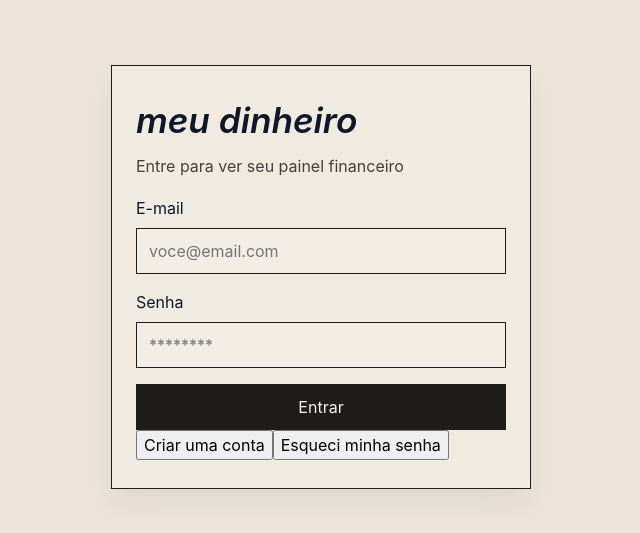
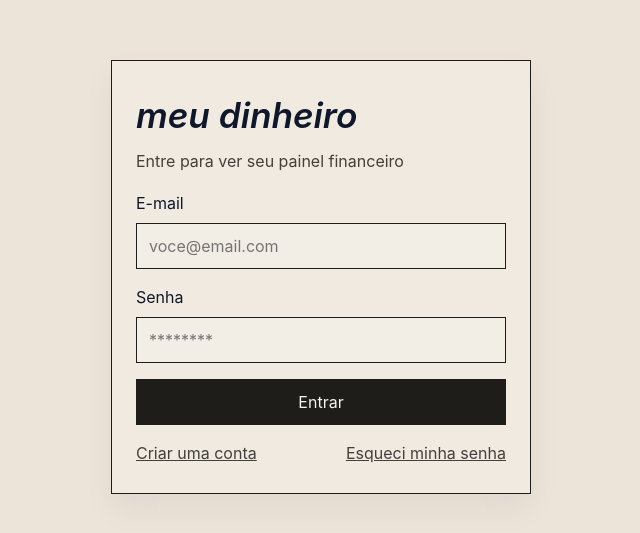
Before and after one commit to ricardomantuan/Financeiro---Pessoal, a React (Vite) app: page / in a window 1280 px wide. Shown: the part 123-656 px from the top of the page, without its empty margins (319-959 px from the left). Built offline with nearby package versions, Linux system fonts and the light colour scheme.

Commit message:
Completa recuperacao de senha

```diff
--- a/src/App.css
+++ b/src/App.css
@@ -44,6 +44,29 @@
 
 .auth-button {
   margin-top: 6px;
+}
+
+.auth-message {
+  border-left: 3px solid #8eb6a9;
+  padding: 8px 10px;
+  color: #433f3b;
+}
+
+.auth-links {
+  display: flex;
+  justify-content: space-between;
+  gap: 12px;
+  margin-top: 16px;
+}
+
+.auth-links button {
+  border: 0;
+  background: transparent;
+  color: #433f3b;
+  cursor: pointer;
+  font: inherit;
+  padding: 0;
+  text-decoration: underline;
 }
 
 .app-page {
--- a/src/App.tsx
+++ b/src/App.tsx
@@ -95,7 +95,8 @@ function App() {
   const [user, setUser] = useState<User | null>(null)
   const [isCheckingSession, setIsCheckingSession] = useState(true)
   const [isHydrated, setIsHydrated] = useState(false)
-  const [authMode, setAuthMode] = useState<'login' | 'register' | 'forgot'>('login')
+  const resetToken = new URLSearchParams(window.location.search).get('token')
+  const [authMode, setAuthMode] = useState<'login' | 'register' | 'forgot' | 'reset'>(resetToken ? 'reset' : 'login')
   const [authMessage, setAuthMessage] = useState('')
   const [authBusy, setAuthBusy] = useState(false)
   const [loginForm, setLoginForm] = useState({ name: '', email: '', password: '' })
@@ -333,6 +334,17 @@ function App() {
         return
       }
 
+      if (authMode === 'reset') {
+        const response = await apiRequest<{ message: string }>('/auth/reset-password', {
+          method: 'POST',
+          body: JSON.stringify({ token: resetToken, password: loginForm.password }),
+        })
+        setAuthMode('login')
+        setAuthMessage(response.message)
+        window.history.replaceState({}, '', window.location.pathname)
+        return
+      }
+
       const endpoint = authMode === 'register' ? '/auth/register' : '/auth/login'
       const response = await apiRequest<{ user: User; token: string }>(endpoint, {
         method: 'POST',
@@ -414,7 +426,7 @@ function App() {
       <div className="auth-view">
         <div className="auth-card">
           <h1>meu dinheiro</h1>
-          <p>{authMode === 'register' ? 'Crie sua conta financeira' : authMode === 'forgot' ? 'Recupere o acesso à sua conta' : 'Entre para ver seu painel financeiro'}</p>
+          <p>{authMode === 'register' ? 'Crie sua conta financeira' : authMode === 'forgot' ? 'Recupere o acesso à sua conta' : authMode === 'reset' ? 'Crie uma nova senha' : 'Entre para ver seu painel financeiro'}</p>
 
           {authMode === 'register' && (
             <label>
@@ -427,7 +439,7 @@ function App() {
             </label>
           )}
 
-          <label>
+          {authMode !== 'reset' && <label>
             E-mail
             <input
               type="email"
@@ -435,7 +447,7 @@ function App() {
               onChange={(event) => setLoginForm({ ...loginForm, email: event.target.value })}
               placeholder="voce@email.com"
             />
-          </label>
+          </label>}
 
           {authMode !== 'forgot' && (
             <label>
@@ -456,7 +468,8 @@ function App() {
           </button>
 
           <div className="auth-links">
-            {authMode !== 'login' && <button type="button" onClick={() => { setAuthMode('login'); setAuthMessage('') }}>Voltar para entrar</button>}
+            {authMode !== 'login' && authMode !== 'reset' && <button type="button" onClick={() => { setAuthMode('login'); setAuthMessage('') }}>Voltar para entrar</button>}
+            {authMode === 'reset' && <button type="button" onClick={() => { setAuthMode('login'); setAuthMessage(''); window.history.replaceState({}, '', window.location.pathname) }}>Voltar para entrar</button>}
             {authMode === 'login' && <button type="button" onClick={() => { setAuthMode('register'); setAuthMessage('') }}>Criar uma conta</button>}
             {authMode === 'login' && <button type="button" onClick={() => { setAuthMode('forgot'); setAuthMessage('') }}>Esqueci minha senha</button>}
           </div>
```
Also changed, not shown: server.mjs (+28 -2 lines), 1 other file (tests, documents, lock files or other folders).
